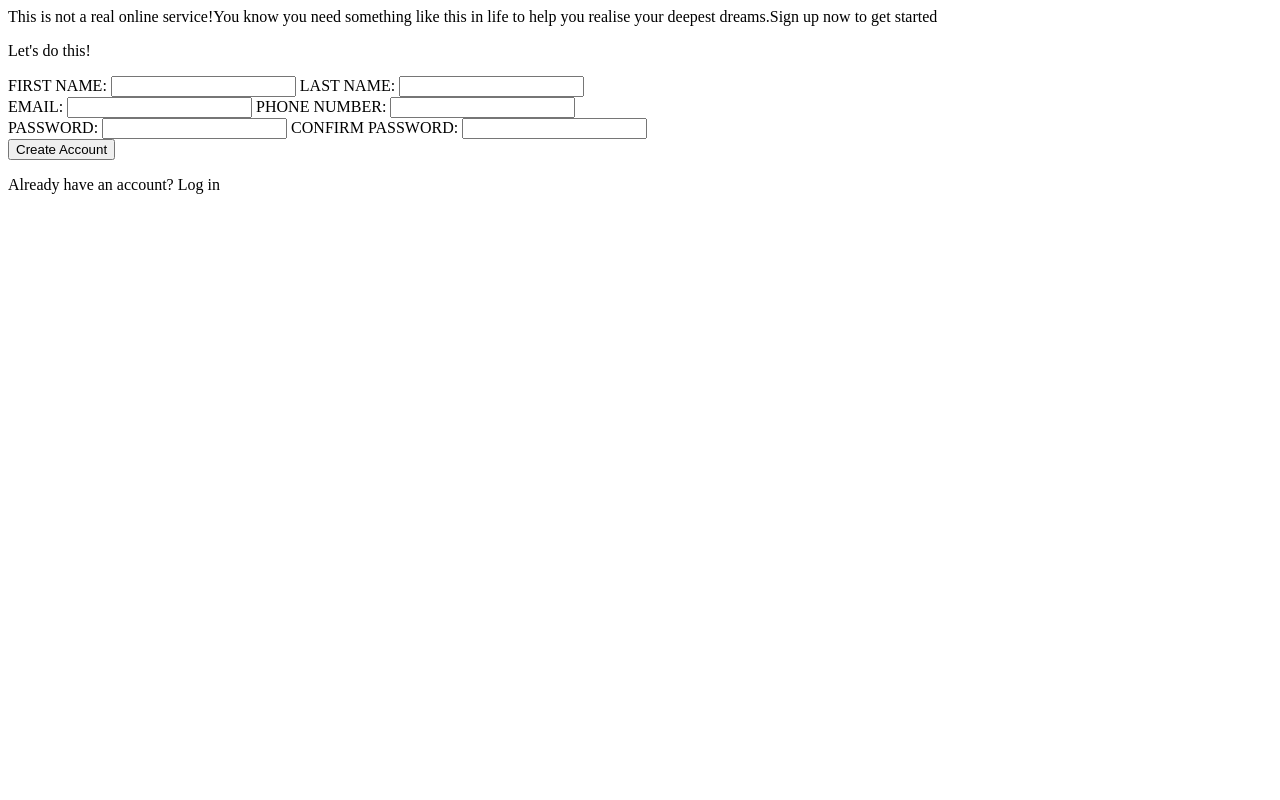
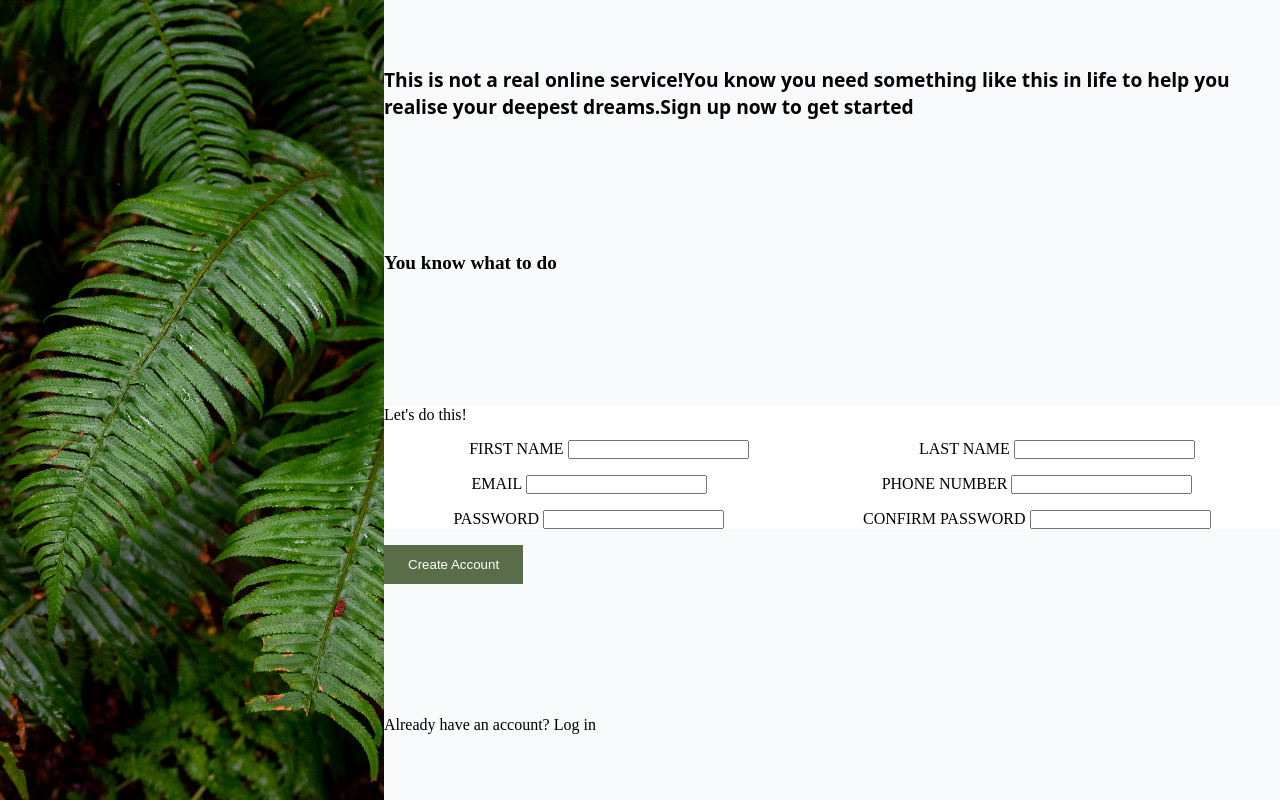
Before and after one commit to Sushruthvi/Sign-up-form, a plain HTML site: page index.html in a window 1280 px wide. Drawn offline with Linux system fonts and the light colour scheme.

Commit message:
made a little css chagnes

```diff
--- a/index.html
+++ b/index.html
@@ -3,6 +3,7 @@
   <head>
     <meta charset="UTF-8" />
     <meta name="viewport" content="width=device-width, initial-scale=1.0" />
+    <link rel="stylesheet" href="style.css">
     <title>Sign-up form</title>
   </head>
   <body>
@@ -15,27 +16,45 @@
           this in life to help you realise your deepest dreams.Sign up now to
           get started
         </div>
+        <div class="text-content2">
+          You know what to do
+        </div>
 
         <form action="">
           <div class="form-part">
             <p>Let's do this!</p>
             <div class="name-part">
-              <label for="first_name">FIRST NAME:</label>
+              <div class="first-name">
+                <label for="first_name">FIRST NAME</label>
               <input type="text" id="first_name" />
-              <label for="last_name">LAST NAME:</label>
+              </div>
+              <div class="last-name">
+                   <label for="last_name">LAST NAME</label>
               <input type="text" id="last_name" />
+              </div>
+
             </div>
             <div class="contacts-part">
-              <label for="email">EMAIL:</label>
+              <div class="email">
+              <label for="email">EMAIL</label>
               <input type="email" id="email" />
-              <label for="phone_number">PHONE NUMBER:</label>
+              </div>
+            <div class="phone-number">
+              <label for="phone_number">PHONE NUMBER</label>
               <input type="tel" id="phone_number" />
             </div>
+
+            </div>
             <div class="password-part">
-              <label for="password">PASSWORD:</label>
+              <div class="password">
+              <label for="password">PASSWORD</label>
               <input type="password" id="password" />
-              <label for="confirm_password">CONFIRM PASSWORD:</label>
+              </div>
+            <div class="confirm-password">
+              <label for="confirm_password">CONFIRM PASSWORD</label>
               <input type="password" id="confirm_password" />
+            </div>
+
             </div>
           </div>
           <button type="submit">Create Account</button>
--- a/style.css
+++ b/style.css
@@ -1,13 +1,55 @@
-.container{
+*{
+    margin: 0%;
+    padding: 0%;
+}
+.container {
     display: flex;
+    min-height: 100vh; /* ensure full screen height */
 }
-.image-side{
-    background-image:url("halie-west-25xggax4bSA-unsplash.jpg");
-    width:30%;
+
+.image-side {
+    flex: 3;
+    background-image: url("halie-west-25xggax4bSA-unsplash.jpg");
+    background-size: cover;
+    background-position: center;
 }
-.form-side{
+
+.form-side {
+    flex: 7;
     display: flex;
+    flex-direction: column;
+    background-color: #f9fafb;
+    justify-content: space-around;
 }
-.form-part{
+.text-content{
+    font-weight: bold;
+    font-size: larger;
+    font-family: system-ui, -apple-system, BlinkMacSystemFont, 'Segoe UI', Roboto, Oxygen, Ubuntu, Cantarell, 'Open Sans', 'Helvetica Neue', sans-serif
+}
+.text-content2{
+    font-weight: bold;
+    font-size: larger;
+}
+.form-part {
     display: flex;
+    flex-direction: column;
+    gap: 1rem;
+    margin-bottom: 1rem;
+    background-color: #ffffff;
 }
+.name-part,.contacts-part,.password-part{
+    display: flex;
+    justify-content: space-around;
+
+}
+
+button {
+    background-color: #596D48;
+    color: white;
+    padding: 0.75rem 1.5rem;
+    border: none;
+    cursor: pointer;
+}
+button:hover {
+    background-color: #4a5c3b;
+}
```
